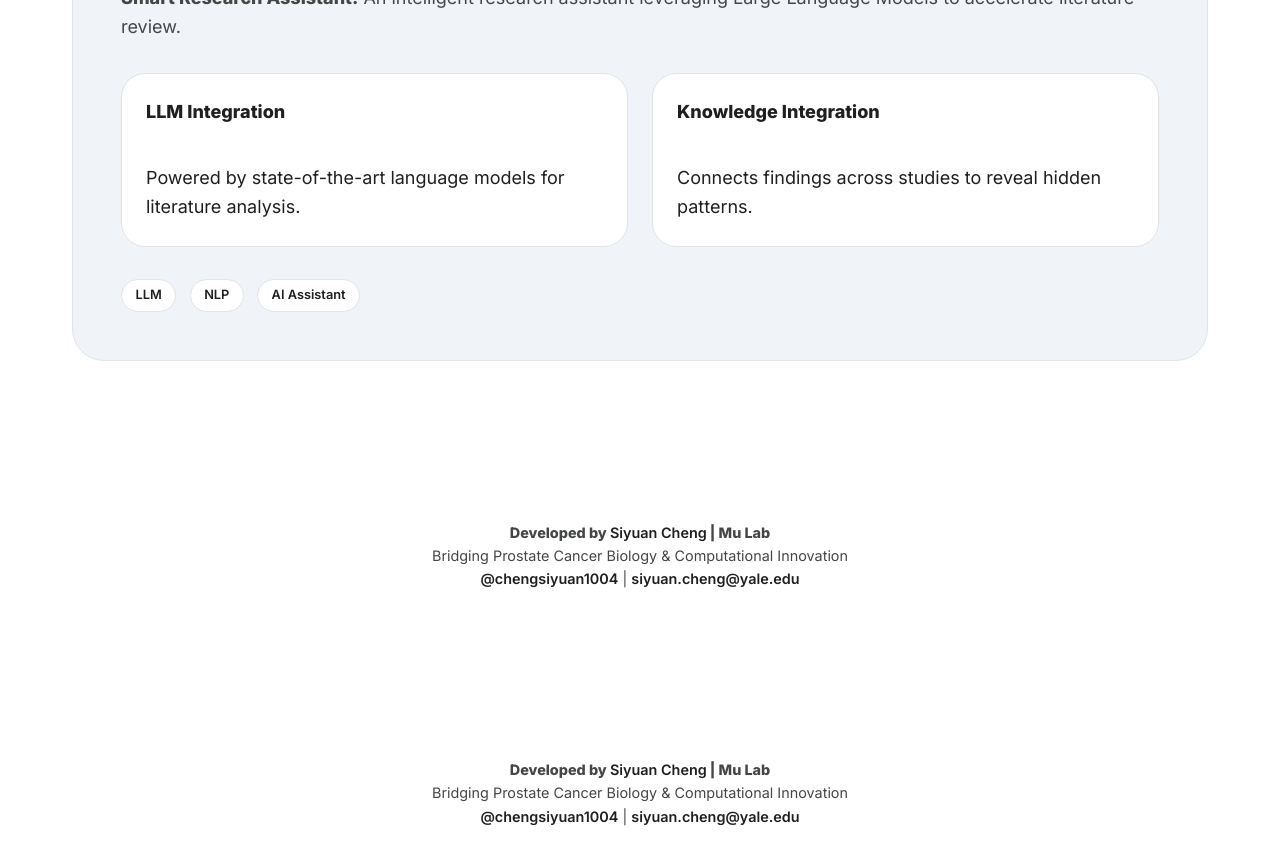
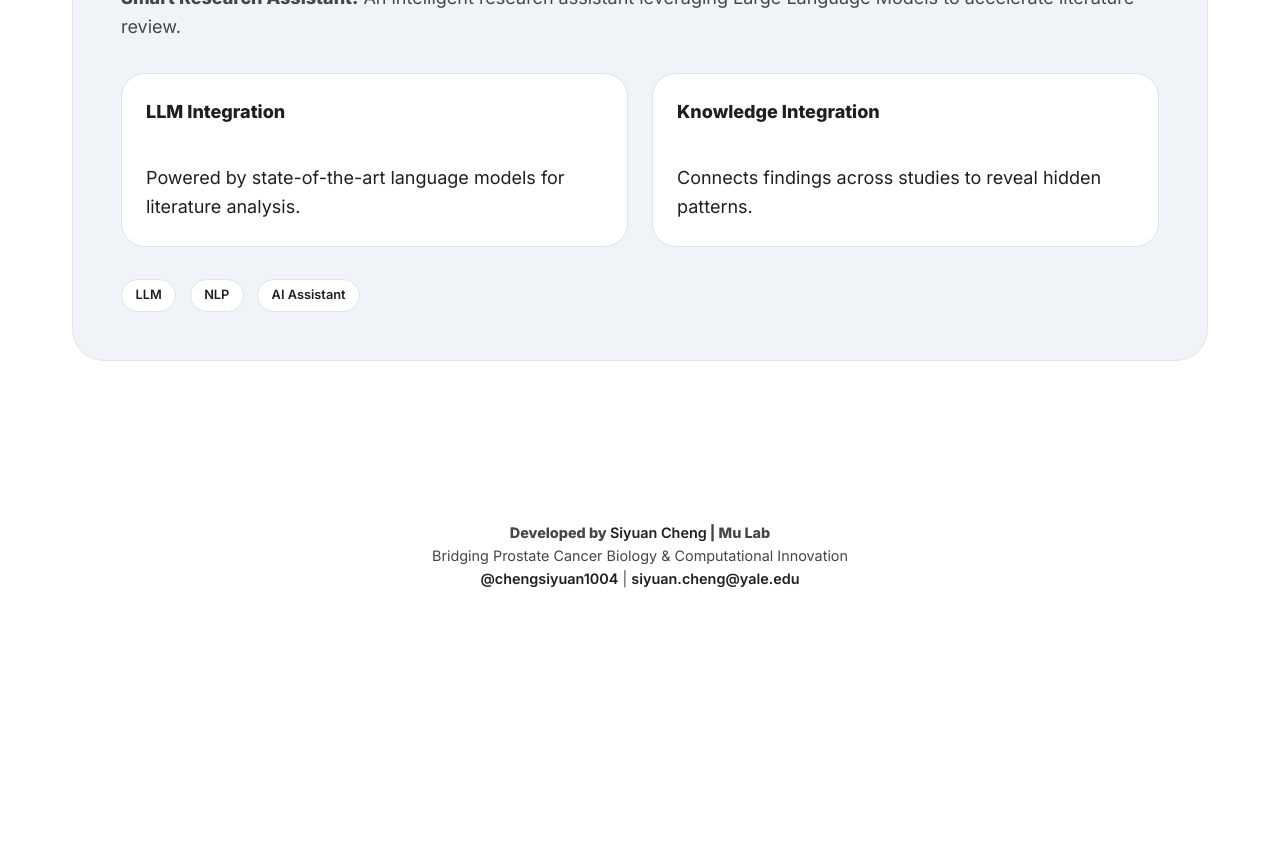
Before and after one commit to schoo7/pcatools, a Jekyll site: the page built from index.md, in a window 1280 px wide and 900 px high, scrolled down 8710 px. Shown: the top 865 px of the window. Built offline with Jekyll 4.4.1, drawn with Linux system fonts in a browser that asks for light colours; after the commit the page ends 9372 px from its top, so only the background shows below that.

Commit message:
🧹 Remove duplicate footer section
✅ Fixed Issue:
- Removed redundant footer from index.md
- Footer now only appears once via Jekyll layout template
- Clean page structure without duplication

🎯 Result:
- Single footer section at page bottom
- Consistent with Jekyll best practices
- Better page organization

```diff
--- a/index.md
+++ b/index.md
@@ -317,14 +317,3 @@ title: ""
 
 
 </div>
-
-<div class="footer">
-  <div class="container">
-    <p>
-      <strong>Developed by <a href="mailto:siyuan.cheng@yale.edu">Siyuan Cheng</a> | Mu Lab</strong><br>
-      Bridging Prostate Cancer Biology & Computational Innovation<br>
-      <a href="https://twitter.com/chengsiyuan1004" target="_blank">@chengsiyuan1004</a> |
-      <a href="mailto:siyuan.cheng@yale.edu">siyuan.cheng@yale.edu</a>
-    </p>
-  </div>
-</div>
```
